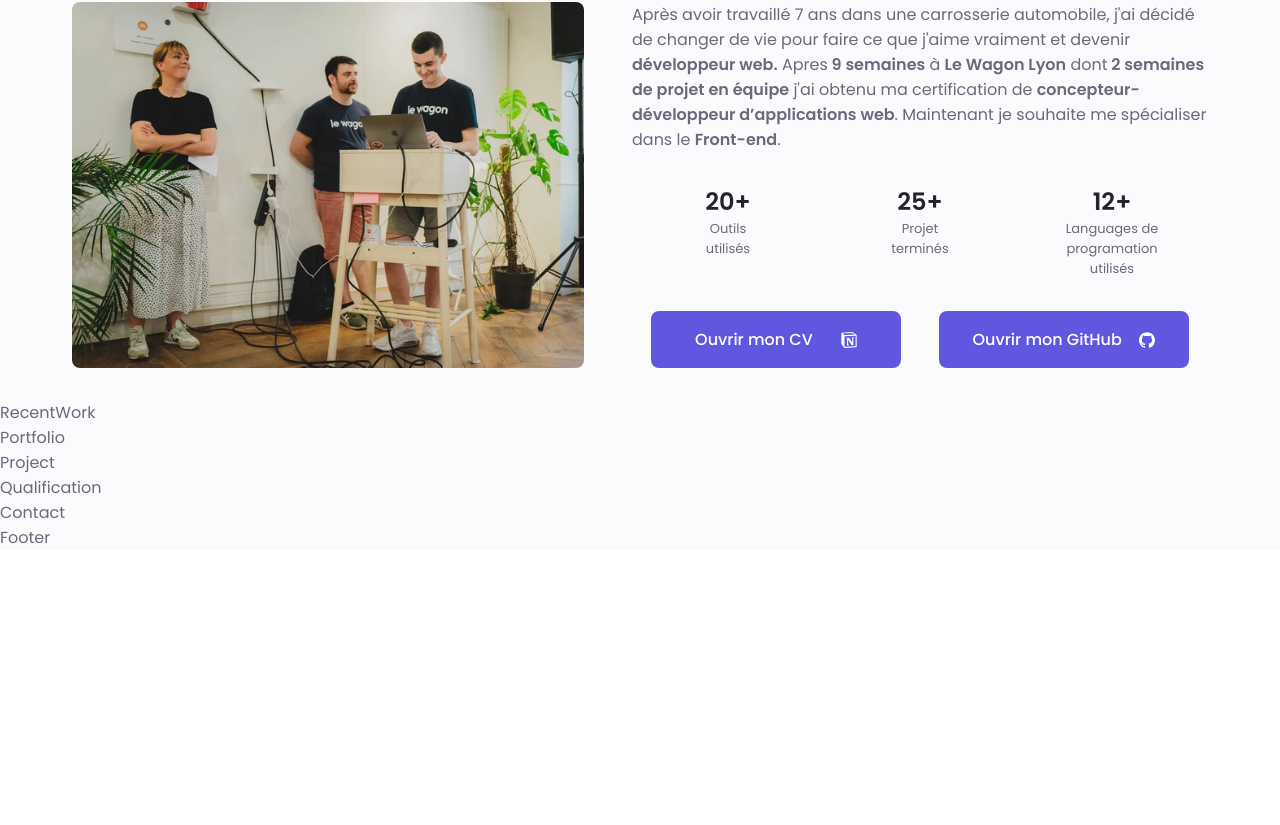
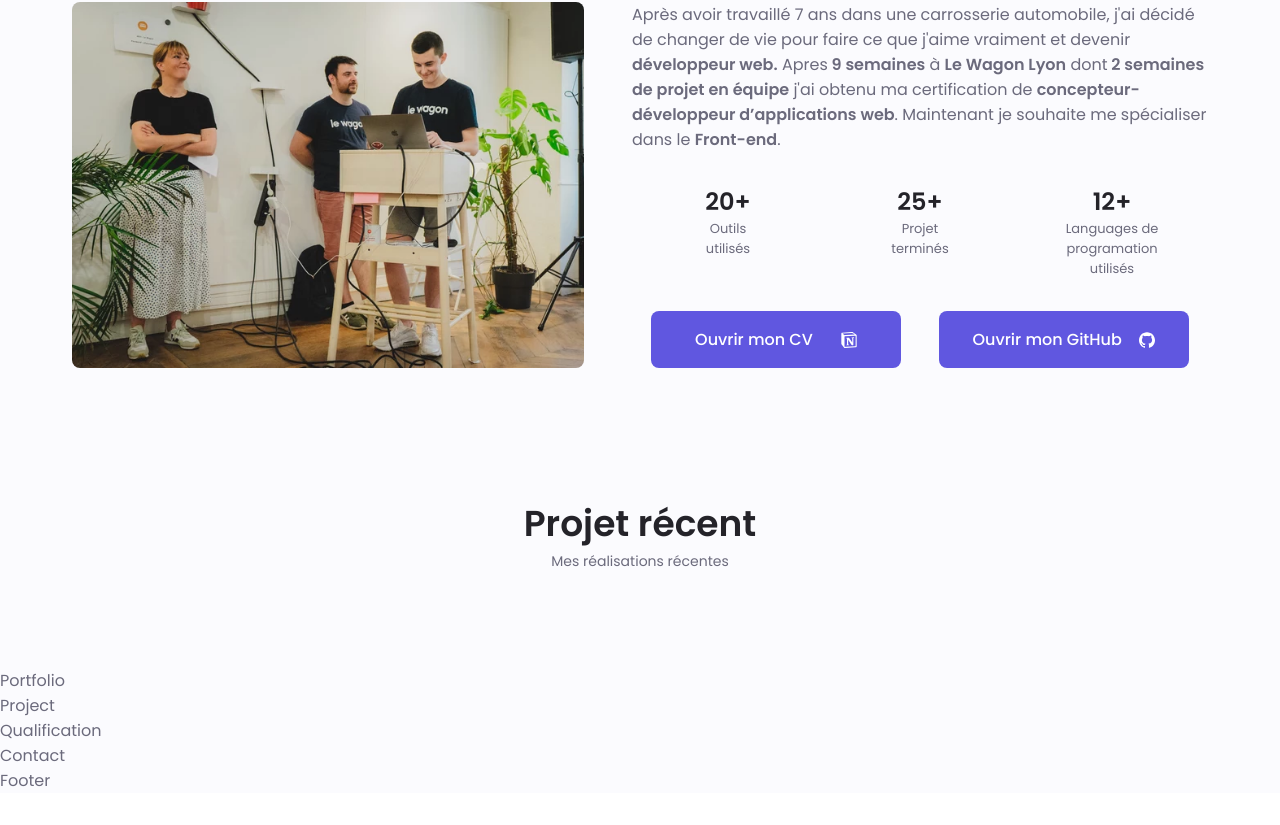
Before and after one commit to FabKaiz/portfolio-react, a React (Create React App) app: page / in a window 1280 px wide. Shown: the part 1034-1859 px from the top of the page. Before the commit the page ends 1632 px from the top, so only its background shows below. Built offline with nearby package versions, Linux system fonts and the light colour scheme.

Commit message:
finished the about section and changed section names

```diff
--- a/src/components/Navbar/Navbar.jsx
+++ b/src/components/Navbar/Navbar.jsx
@@ -65,14 +65,14 @@ const Navbar = () => {
             </li>
 
             <li className="nav__item">
-              <a href="#portfolio" className="nav__link">
+              <a href="#recent-work" className="nav__link">
                 <AiOutlinePicture className="nav__icon" />
                 Projet récent
               </a>
             </li>
 
             <li className="nav__item">
-              <a href="#services" className="nav__link">
+              <a href="#all-projects" className="nav__link">
                 <BiBriefcaseAlt2 className="nav__icon" />
                 Tout mes projets
               </a>
--- a/src/container/RecentWork/RecentWork.jsx
+++ b/src/container/RecentWork/RecentWork.jsx
@@ -4,7 +4,12 @@ import './RecentWork.scss';
 
 const RecentWork = () => {
   return (
-    <div>RecentWork</div>
+    <section className="recent section" id="recent-work">
+      <h2 className="section__title">Projet récent</h2>
+      <span className="section__subtitle">Mes réalisations récentes</span>
+
+      {/* TO DO : USE GITHUB API TO GET DATA */}
+    </section>
   )
 }
 
```
